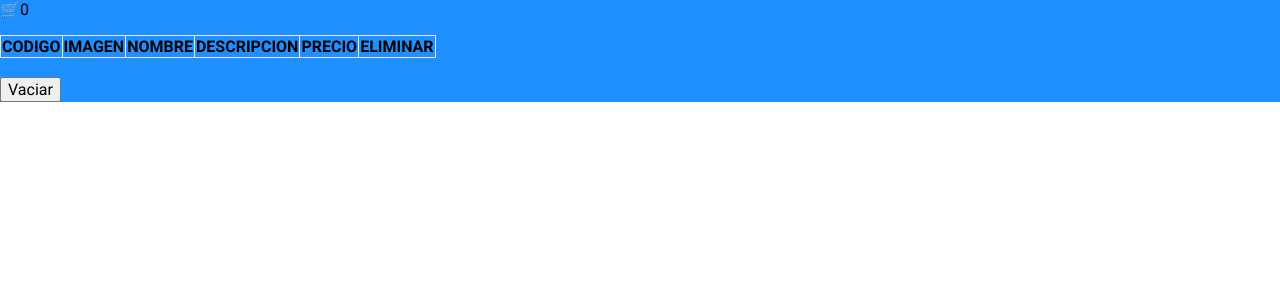
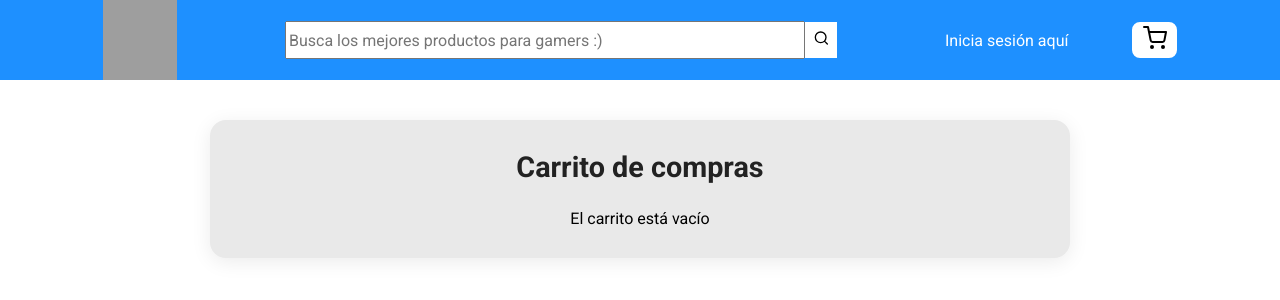
Before and after one commit to benjvdev/level-up, a React (Vite) app: page /cart in a window 1280 px wide. Shown: the top 300 px of the page. Built offline with nearby package versions, Linux system fonts and the light colour scheme; grey boxes are pictures that could not be loaded.

Commit message:
carrito mejor estilizado pero aun le falta, gracias chatgpt no se que haria sin ti

```diff
--- a/src/components/pages/Cart Page/Cart.css
+++ b/src/components/pages/Cart Page/Cart.css
@@ -1,12 +1,81 @@
-#cart-container{
-background-color: #1E90FF;
+.cart {
+  max-width: 800px;
+  margin: 40px auto;
+  background: #e9e9e9;
+  border-radius: 16px;
+  box-shadow: 0 4px 20px rgba(0, 0, 0, 0.08);
+  padding: 30px;
 }
-table{
-  border-collapse: collapse;
+.cart h2 {
+  font-size: 1.8rem;
+  margin-bottom: 25px;
+  color: #222;
+  text-align: center;
 }
-td,th{
-  border: 1px #e9e9e9 solid;
+.cart-items {
+  display: flex;
+  flex-direction: column;
+  gap: 16px;
 }
-td>img{
-  width: 80px;
+.cart-item {
+  display: flex;
+  align-items: center;
+  background: #fafafa;
+  border: 1px solid #eee;
+  border-radius: 12px;
+  padding: 14px 18px;
+  transition: transform 0.2s ease, box-shadow 0.2s ease;
 }
+
+.cart-item:hover {
+  transform: translateY(-2px);
+  box-shadow: 0 4px 10px rgba(0, 0, 0, 0.05);
+}
+
+.product-cart-image {
+  width: 70px;
+  height: 70px;
+  background-size: cover;
+  background-position: center;
+  border-radius: 10px;
+  flex-shrink: 0;
+  margin-right: 16px;
+}
+
+.cart-info {
+  display: flex;
+  flex-direction: column;
+  flex: 1;
+}
+
+.cart-name {
+  font-size: 1.1rem;
+  font-weight: 600;
+  color: #333;
+  margin-bottom: 4px;
+}
+
+.cart-description {
+  font-size: 0.9rem;
+  color: #666;
+  margin-bottom: 6px;
+  line-height: 1.3;
+}
+
+.cart-price {
+  font-weight: 700;
+  font-size: 1rem;
+  color: #007b5e;
+}
+
+.cart p {
+  margin: 0;
+  text-align: center;
+}
+
+.cart-empty {
+  color: #888;
+  font-size: 1rem;
+  text-align: center;
+  margin-top: 20px;
+}
--- a/src/components/pages/Cart Page/Cart.jsx
+++ b/src/components/pages/Cart Page/Cart.jsx
@@ -1,41 +1,31 @@
 import React from 'react'
 import './Cart.css'
+import TopBar from '../../organisms/Top Bar/TopBar'
 export default function Cart() {
     const products = JSON.parse(localStorage.getItem('products')) || []
   return (
     <>
-        <div id='cart-container'>
-            <p>🛒<span className="items">{products.length}</span></p>
-            <table>
-                <thead>
-                    <tr>
-                        <th>CODIGO</th>
-                        <th>IMAGEN</th>
-                        <th>NOMBRE</th>
-                        <th>DESCRIPCION</th>
-                        <th>PRECIO</th>
-                        <th>ELIMINAR</th>
-                    </tr>
-                </thead>
-                <tbody>
-                    {
-                        products.map(p=>(
-                            <tr key={p.code}>
-                                <td>{p.code}</td>
-                                <td>
-                                    <img src={p.image}/>
-                                </td>
-                                <td>{p.name}</td>
-                                <td>{p.description}</td>
-                                <td>{p.price}</td>
-                                <td><a href='#'>eliminar</a></td>
-                            </tr>
-                        ))
-                    }
-                </tbody>
-            </table>
-            <br />
-            <button onClick={()=> localStorage.removeItem('products')}>Vaciar</button>
+        <TopBar/>
+        <div className="cart">
+            <h2>Carrito de compras</h2>
+            {products.length === 0 ? (
+                <p>El carrito está vacío</p>
+            ) : (
+                <div className="cart-items">
+                    {products.map((p, i) => (
+                        <div key={i} className="cart-item">
+                        <div className="product-cart-image"
+                            style={{ backgroundImage: `url(${p.image})` }}>
+                        </div>
+                        <div className="cart-info">
+                        <p className="cart-name">{p.name}</p>
+                        <p className="cart-description">{p.description}</p>
+                        <p className="cart-price">{p.price}</p>
+                        </div>
+                        </div>
+                    ))}
+                </div>
+            )}
         </div>
     </>
   )
```
